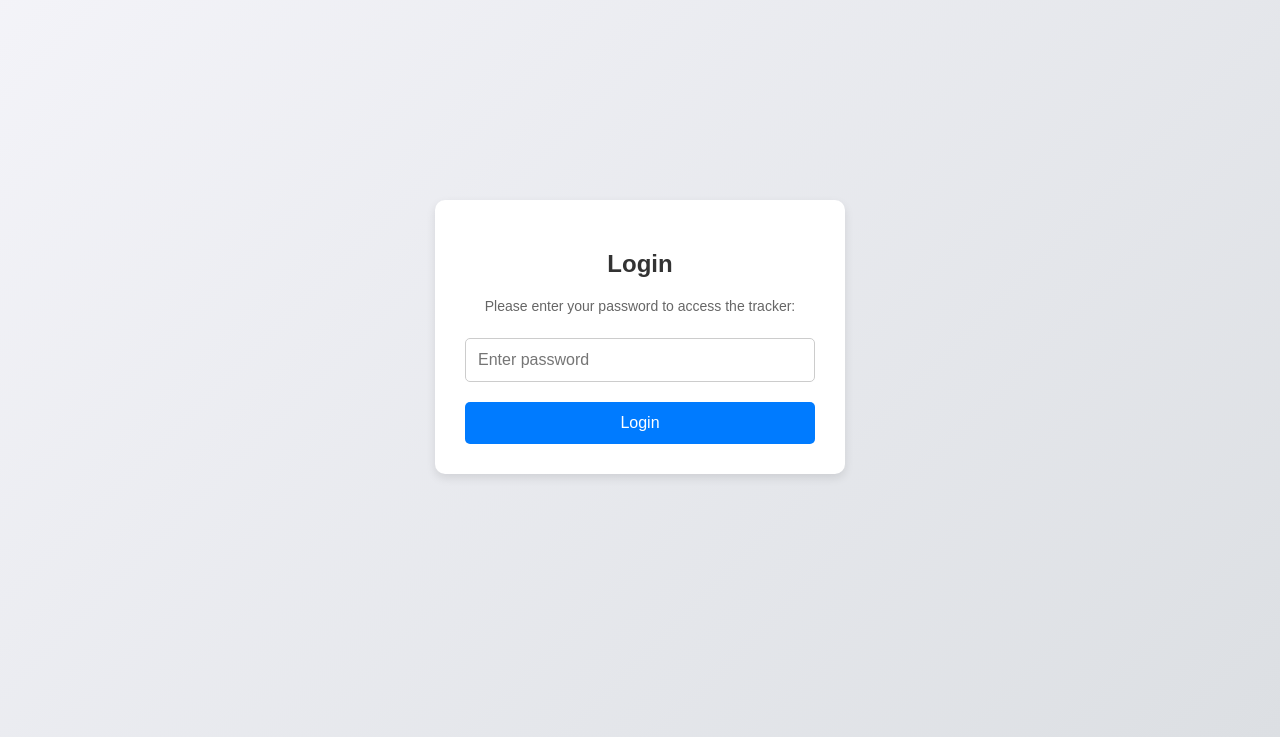
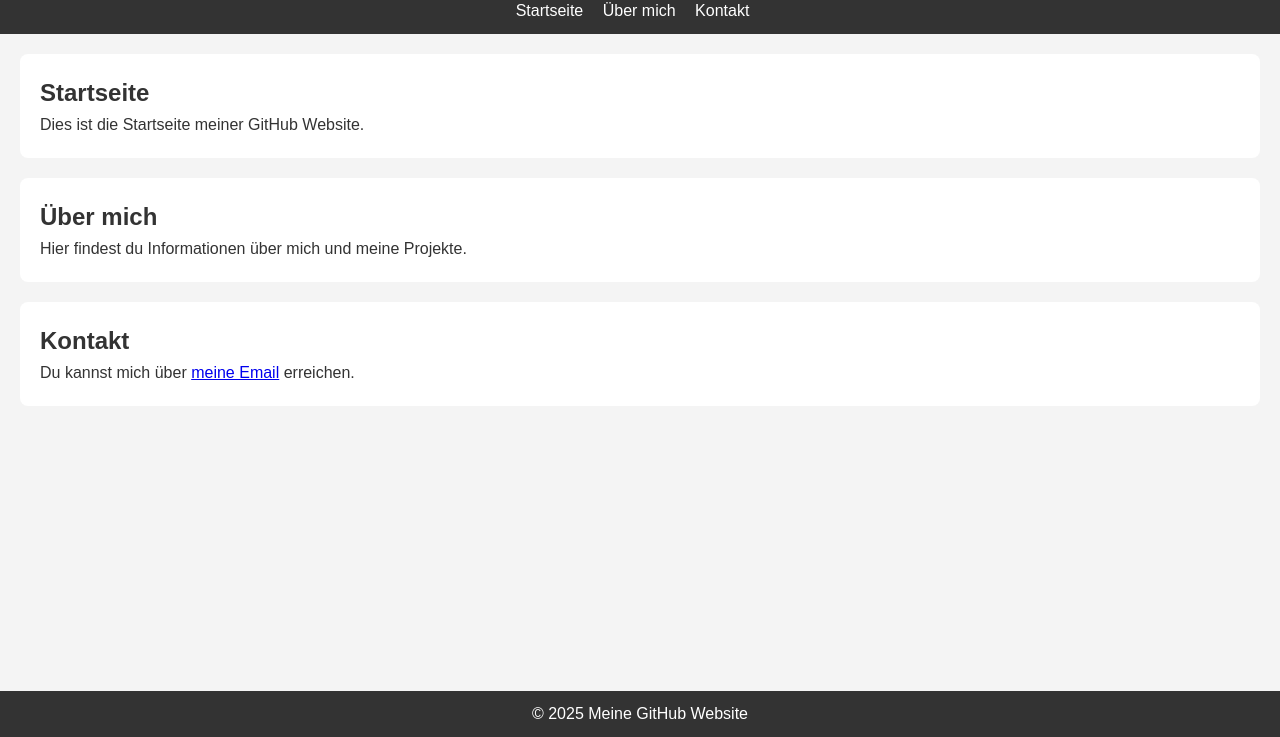
Before and after one commit to syncoki/click-tracker, a plain HTML site: page index.html in a window 1280 px wide. Shown: the part 63-800 px from the top of the page. Drawn offline with Linux system fonts and the light colour scheme.

Commit message:
Add files via upload

```diff
--- a/index.html
+++ b/index.html
@@ -1,132 +1,40 @@
 <!DOCTYPE html>
-<html lang="en">
+<html lang="de">
 <head>
     <meta charset="UTF-8">
     <meta name="viewport" content="width=device-width, initial-scale=1.0">
-    <title>Click Tracker</title>
-    <style>
-        body {
-            font-family: Arial, sans-serif;
-            display: flex;
-            justify-content: center;
-            align-items: center;
-            height: 100vh;
-            margin: 0;
-            background: linear-gradient(135deg, #f4f4f9, #dcdfe3);
-        }
-        .container {
-            text-align: center;
-            background: white;
-            padding: 30px;
-            border-radius: 10px;
-            box-shadow: 0 4px 10px rgba(0, 0, 0, 0.1);
-            width: 100%;
-            max-width: 350px;
-        }
-        h2 {
-            margin-bottom: 20px;
-            font-size: 24px;
-            color: #333;
-        }
-        input[type="password"] {
-            padding: 12px;
-            margin: 10px 0;
-            border: 1px solid #ccc;
-            border-radius: 5px;
-            width: 100%;
-            font-size: 16px;
-            box-sizing: border-box;
-        }
-        button {
-            padding: 12px;
-            border: none;
-            border-radius: 5px;
-            background-color: #007BFF;
-            color: white;
-            font-size: 16px;
-            cursor: pointer;
-            width: 100%;
-            margin-top: 10px;
-        }
-        button:hover {
-            background-color: #0056b3;
-        }
-        p {
-            font-size: 14px;
-            color: #666;
-        }
-        #error {
-            color: red;
-            font-size: 14px;
-            margin-top: 10px;
-        }
-        #main {
-            display: none;
-        }
-    </style>
+    <title>Meine GitHub Website</title>
+    <link rel="stylesheet" href="style.css">
 </head>
 <body>
-    <div class="container" id="login">
-        <h2>Login</h2>
-        <p>Please enter your password to access the tracker:</p>
-        <input type="password" id="password" placeholder="Enter password" onkeypress="handleKeyPress(event)">
-        <button onclick="checkPassword()">Login</button>
-        <p id="error" style="display: none;">Incorrect password! Please try again.</p>
-    </div>
+    <header>
+        <h1>Willkommen auf meiner GitHub Website</h1>
+        <nav>
+            <ul>
+                <li><a href="#home">Startseite</a></li>
+                <li><a href="#about">Über mich</a></li>
+                <li><a href="#contact">Kontakt</a></li>
+            </ul>
+        </nav>
+    </header>
 
-    <div class="container" id="main">
-        <h2>Click Tracker</h2>
-        <p>Clicks today: <span id="clickCount">0</span></p>
-        <button onclick="incrementClick()">Click Me!</button>
-        <button onclick="logout()">Logout</button>
-    </div>
+    <section id="home">
+        <h2>Startseite</h2>
+        <p>Dies ist die Startseite meiner GitHub Website.</p>
+    </section>
 
-    <script>
-        const correctPassword = "441808"; // Your password
-        const today = new Date().toISOString().slice(0, 10); // Get today's date (YYYY-MM-DD)
+    <section id="about">
+        <h2>Über mich</h2>
+        <p>Hier findest du Informationen über mich und meine Projekte.</p>
+    </section>
 
-        // Show/hide sections based on login
-        function checkPassword() {
-            const enteredPassword = document.getElementById('password').value;
-            const error = document.getElementById('error');
+    <section id="contact">
+        <h2>Kontakt</h2>
+        <p>Du kannst mich über <a href="mailto:meine.email@example.com">meine Email</a> erreichen.</p>
+    </section>
 
-            if (enteredPassword === correctPassword) {
-                document.getElementById('login').style.display = 'none';
-                document.getElementById('main').style.display = 'block';
-                loadClicks();
-            } else {
-                error.style.display = 'block';
-            }
-        }
-
-        // Handle Enter key press for login
-        function handleKeyPress(event) {
-            if (event.key === 'Enter') {
-                checkPassword();
-            }
-        }
-
-        // Load click count from localStorage
-        function loadClicks() {
-            const clicks = JSON.parse(localStorage.getItem('clicks')) || {};
-            document.getElementById('clickCount').innerText = clicks[today] || 0;
-        }
-
-        // Increment click count and save to localStorage
-        function incrementClick() {
-            const clicks = JSON.parse(localStorage.getItem('clicks')) || {};
-            clicks[today] = (clicks[today] || 0) + 1;
-            localStorage.setItem('clicks', JSON.stringify(clicks));
-            document.getElementById('clickCount').innerText = clicks[today];
-        }
-
-        // Logout function to return to the login screen
-        function logout() {
-            document.getElementById('main').style.display = 'none';
-            document.getElementById('login').style.display = 'block';
-            document.getElementById('password').value = "";
-            document.getElementById('error').style.display = 'none';
-        }
-    </script>
+    <footer>
+        <p>&copy; 2025 Meine GitHub Website</p>
+    </footer>
 </body>
 </html>
--- /dev/null
+++ b/style.css
@@ -0,0 +1,67 @@
+/* Grundlegendes Layout für die GitHub Website */
+
+/* Resetten der Standard-Stile */
+* {
+    margin: 0;
+    padding: 0;
+    box-sizing: border-box;
+}
+
+/* Körper-Stile */
+body {
+    font-family: Arial, sans-serif;
+    line-height: 1.6;
+    background-color: #f4f4f4;
+    color: #333;
+}
+
+/* Kopfbereich */
+header {
+    background-color: #333;
+    color: white;
+    padding: 10px 0;
+    text-align: center;
+}
+
+/* Navigation */
+nav ul {
+    list-style-type: none;
+    padding: 0;
+}
+
+nav ul li {
+    display: inline;
+    margin-right: 15px;
+}
+
+nav ul li a {
+    color: white;
+    text-decoration: none;
+}
+
+nav ul li a:hover {
+    text-decoration: underline;
+}
+
+/* Abschnittsstile */
+section {
+    margin: 20px;
+    padding: 20px;
+    background-color: white;
+    border-radius: 8px;
+}
+
+section h2 {
+    color: #333;
+}
+
+/* Fußzeile */
+footer {
+    text-align: center;
+    padding: 10px 0;
+    background-color: #333;
+    color: white;
+    position: fixed;
+    bottom: 0;
+    width: 100%;
+}
```
